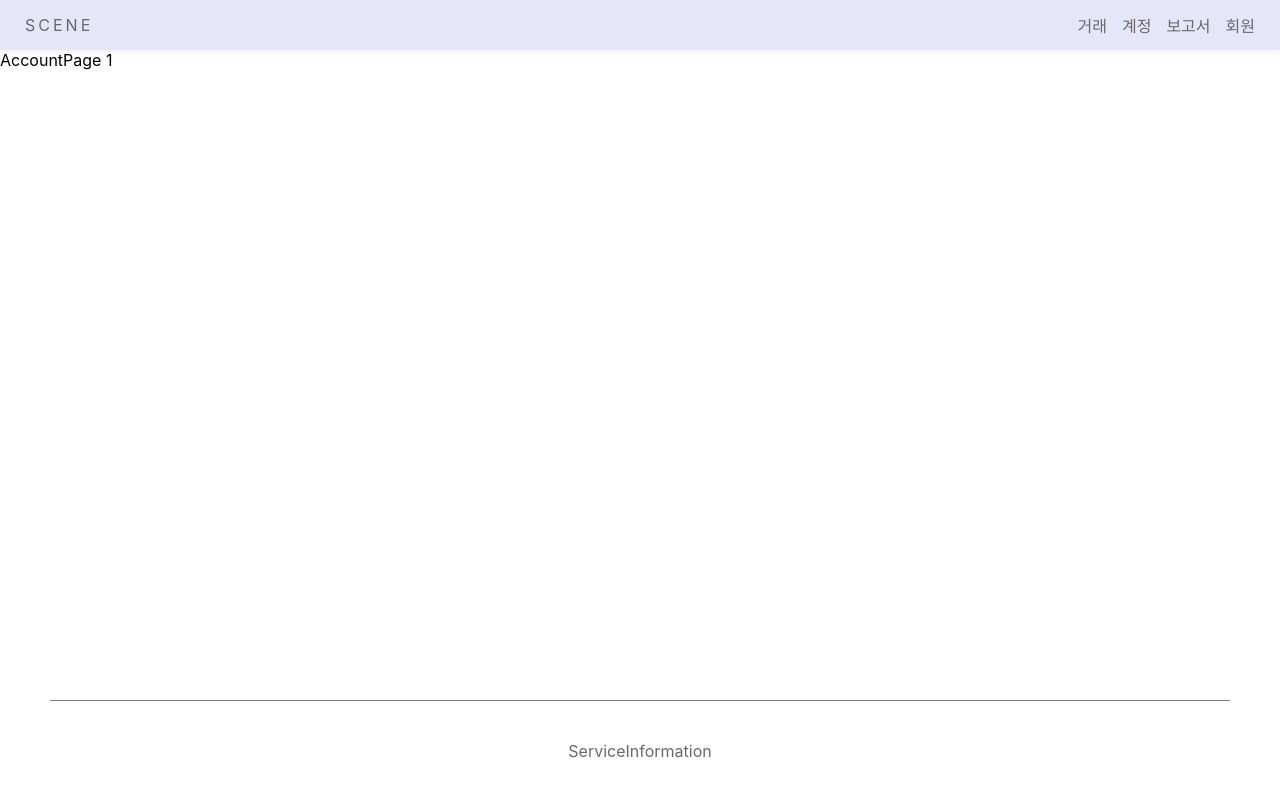
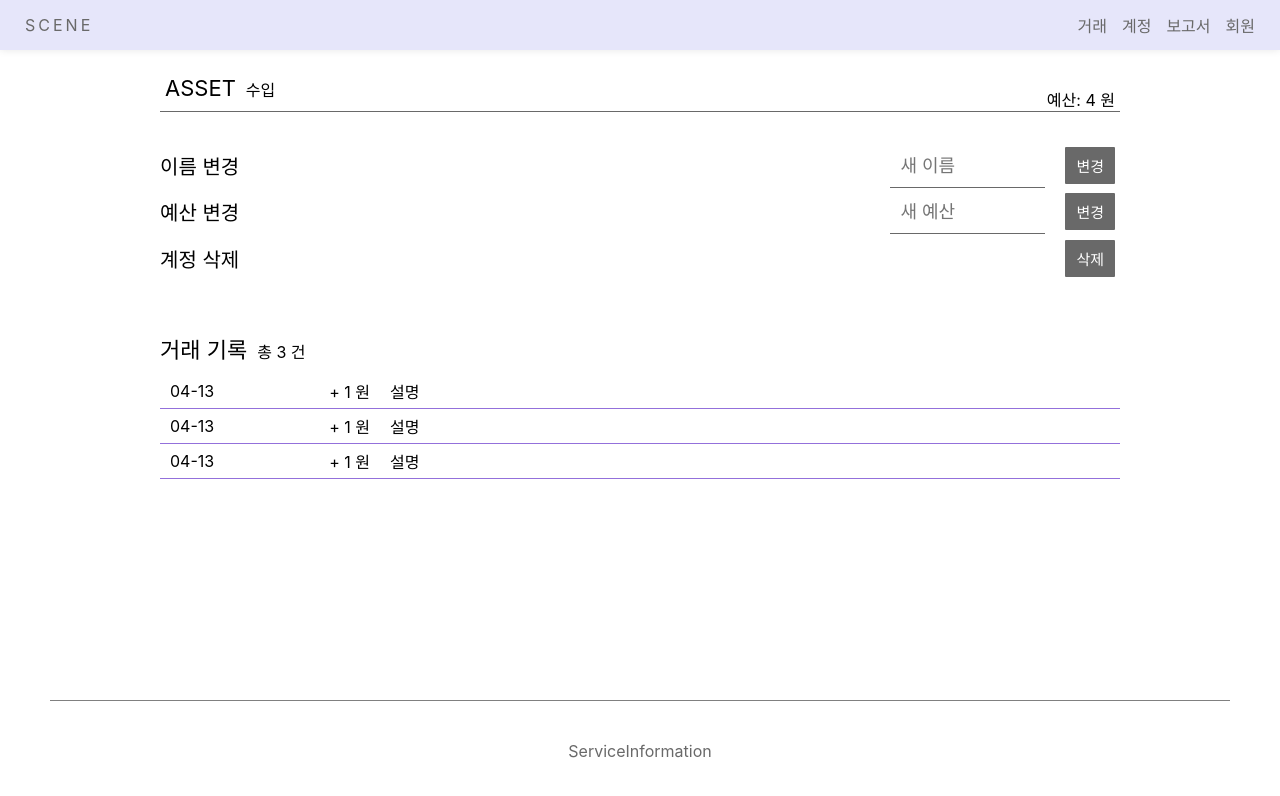
Before and after one commit to suloginscene/web-frontend, a React (Create React App) app: page /account/1 in a window 1280 px wide. Shown: the top 796 px of the page. Built offline with nearby package versions, Linux system fonts and the light colour scheme; no server answers.

Commit message:
feat: Design account

```diff
--- /dev/null
+++ b/src/components/accountant/Account.js
@@ -0,0 +1,97 @@
+import React from 'react';
+import './Account.scss';
+
+const accountNameMap = {
+  Asset: '자산',
+  Liability: '부채',
+  Revenue: '수입',
+  Expense: '지출'
+};
+
+const moneyNameMap = {
+  Asset: '잔액',
+  Liability: '잔액',
+  Revenue: '예산',
+  Expense: '예산'
+};
+
+const transactionSignMap = {
+  INCREASE: '+',
+  DECREASE: '-',
+  OCCUR: ''
+};
+
+function TransactionItem({type, amount, description, createdAt}) {
+  return (
+    <tr>
+      <td className={"date"}>{createdAt.substring(5, 10)}</td>
+      <td className={"amount"}>{transactionSignMap[type]} {amount} 원</td>
+      <td className={"description"}>{description}</td>
+    </tr>
+  );
+}
+
+function Account({account}) {
+  const typeName = accountNameMap[account.type];
+  const moneyName = moneyNameMap[account.type];
+  const transactions = account.singleTransactions.map((transaction, index) => (
+      <TransactionItem
+        key={index}
+        type={transaction.type}
+        amount={transaction.amount}
+        description={transaction.description}
+        createdAt={transaction.createdAt}
+      />
+    )
+  );
+  return (
+    <div className={"account"}>
+
+      <div className={"info"}>
+        <div><h3>{account.name}</h3><span>{typeName}</span></div>
+        <div className={"money"}>{moneyName}: {account.moneyAmount} 원</div>
+      </div>
+
+      <div className={"configure"}>
+        <div className={"row"}>
+          <h4>이름 변경</h4>
+          <form>
+            <input
+              name={"newName"}
+              type={"text"}
+              placeholder={"새 이름"}
+            />
+            <button>변경</button>
+          </form>
+        </div>
+        {(moneyName === '예산') ?
+          <div className={"row"}>
+            <h4>예산 변경</h4>
+            <form>
+              <input
+                name={"newBudget"}
+                type={"text"}
+                placeholder={"새 예산"}
+              />
+              <button>변경</button>
+            </form>
+          </div>
+          : <></>}
+        <div className={"row"}>
+          <h4>계정 삭제</h4>
+          <button>삭제</button>
+        </div>
+      </div>
+
+      <div className={"transactions"}>
+        <h3>거래 기록</h3><span>총 {transactions.length} 건</span>
+        <table>
+          <tbody>{transactions}</tbody>
+        </table>
+      </div>
+
+    </div>
+  );
+}
+
+export default Account;
--- /dev/null
+++ b/src/components/accountant/Account.scss
@@ -0,0 +1,59 @@
+.account {
+
+  .info {
+    display: flex;
+    align-items: flex-end;
+    justify-content: space-between;
+    padding: 0 5px;
+    border-bottom: 1px solid dimgray;
+    margin-bottom: 30px;
+
+  }
+
+  .configure {
+    margin-bottom: 50px;
+    overflow: auto;
+
+    .row {
+      display: flex;
+      align-items: center;
+      justify-content: space-between;
+
+      input {
+        width: 135px;
+        margin-right: 15px;
+      }
+    }
+  }
+
+  .transactions {
+    table {
+      width: 100%;
+      border-collapse: collapse;
+
+      tr {
+        border-bottom: 1px solid mediumpurple;
+
+        td {
+          padding: 5px 10px;
+          white-space: nowrap;
+        }
+
+        .date {
+          width: 60px;
+        }
+
+        .amount {
+          text-align: right;
+          width: 120px;
+        }
+      }
+    }
+  }
+
+  h3 {
+    display: inline-block;
+    margin-right: 10px;
+    padding-bottom: 10px;
+  }
+}
--- a/src/components/accountant/AccountList.js
+++ b/src/components/accountant/AccountList.js
@@ -39,6 +39,7 @@ function AccountList({accounts}) {
       <div className={"list"}>
         <h3>계정 목록</h3>
         <table>
+          <tbody>
             <tr>
               <th>자산</th>
               <td>{assets}</td>
@@ -55,6 +56,7 @@ function AccountList({accounts}) {
               <th>지출</th>
               <td>{expenses}</td>
             </tr>
+          </tbody>
         </table>
       </div>
 
--- a/src/components/common/Navigation.scss
+++ b/src/components/common/Navigation.scss
@@ -24,7 +24,7 @@
       .dropdown {
         position: absolute;
         top: 0;
-        padding-top: 53px;
+        padding-top: 51px;
         height: 0;
         overflow: hidden;
         z-index: 1;
@@ -32,9 +32,9 @@
         text-align: right;
         transition: height 0.3s;
 
-        a {
+        a, span {
           display: block;
-          margin-bottom: 5px;
+          padding: 5px;
         }
       }
 
@@ -43,7 +43,7 @@
       }
 
       .report-dropdown:hover {
-        height: 75px;
+        height: 90px;
       }
 
       .member-dropdown {
@@ -51,7 +51,7 @@
       }
 
       .member-dropdown:hover {
-        height: 50px;
+        height: 65px;
       }
     }
   }
--- /dev/null
+++ b/src/containers/accountant/AccountContainer.js
@@ -0,0 +1,46 @@
+import React from 'react';
+import Account from "../../components/accountant/Account";
+
+function AccountContainer({id}) {
+  const account = {
+    "id": 11,
+    "name": "ASSET",
+    "type": "Revenue",
+    "moneyAmount": 4,
+    "singleTransactions": [{
+      "type": "INCREASE",
+      "amount": 1,
+      "description": "설명",
+      "createdAt": "2021-04-13 21:41:29"
+    }, {
+      "type": "INCREASE",
+      "amount": 1,
+      "description": "설명",
+      "createdAt": "2021-04-13 21:41:29"
+    }, {
+      "type": "INCREASE",
+      "amount": 1,
+      "description": "설명",
+      "createdAt": "2021-04-13 21:41:29"
+    }],
+    "_links": {
+      "changeName": {
+        "href": "http://localhost:8080/api/accounts/11/name"
+      },
+      "changeBudget": {
+        "href": "http://localhost:8080/api/accounts/11/budget"
+      },
+      "deleteAccount": {
+        "href": "http://localhost:8080/api/accounts/11"
+      }
+    }
+  };
+
+  return (
+    <Account
+      account={account}
+    />
+  );
+}
+
+export default AccountContainer;
--- a/src/index.scss
+++ b/src/index.scss
@@ -74,7 +74,7 @@ body {
 
   // text -----------------------------------------------------------------------------------
 
-  h1, h2, h3 {
+  h1, h2, h3, h4 {
     margin: 0;
   }
 
@@ -93,6 +93,12 @@ body {
     font-weight: normal;
   }
 
+  h4 {
+    font-size: 20px;
+    font-weight: normal;
+    display: inline-block;
+  }
+
   small {
     font-size: 16px;
     font-weight: lighter;
--- a/src/pages/accountant/AccountPage.js
+++ b/src/pages/accountant/AccountPage.js
@@ -1,13 +1,15 @@
 import React from 'react';
 import {useSelector} from "react-redux";
 import {Redirect} from "react-router-dom";
+import AccountContainer from "../../containers/accountant/AccountContainer";
+import PageTemplate from "../../components/common/PageTemplate";
 
 function AccountPage({match}) {
   const {jwt} = useSelector(({member}) => ({jwt: member.jwt}));
   return jwt ?
-    <>
-      AccountPage {match.params.id}
-    </>
+    <PageTemplate>
+      <AccountContainer id={match.params.id}/>
+    </PageTemplate>
     : <Redirect to={"/login"}/>;
 }
 
```
Lines whose indentation alone changed are shown as unchanged.
